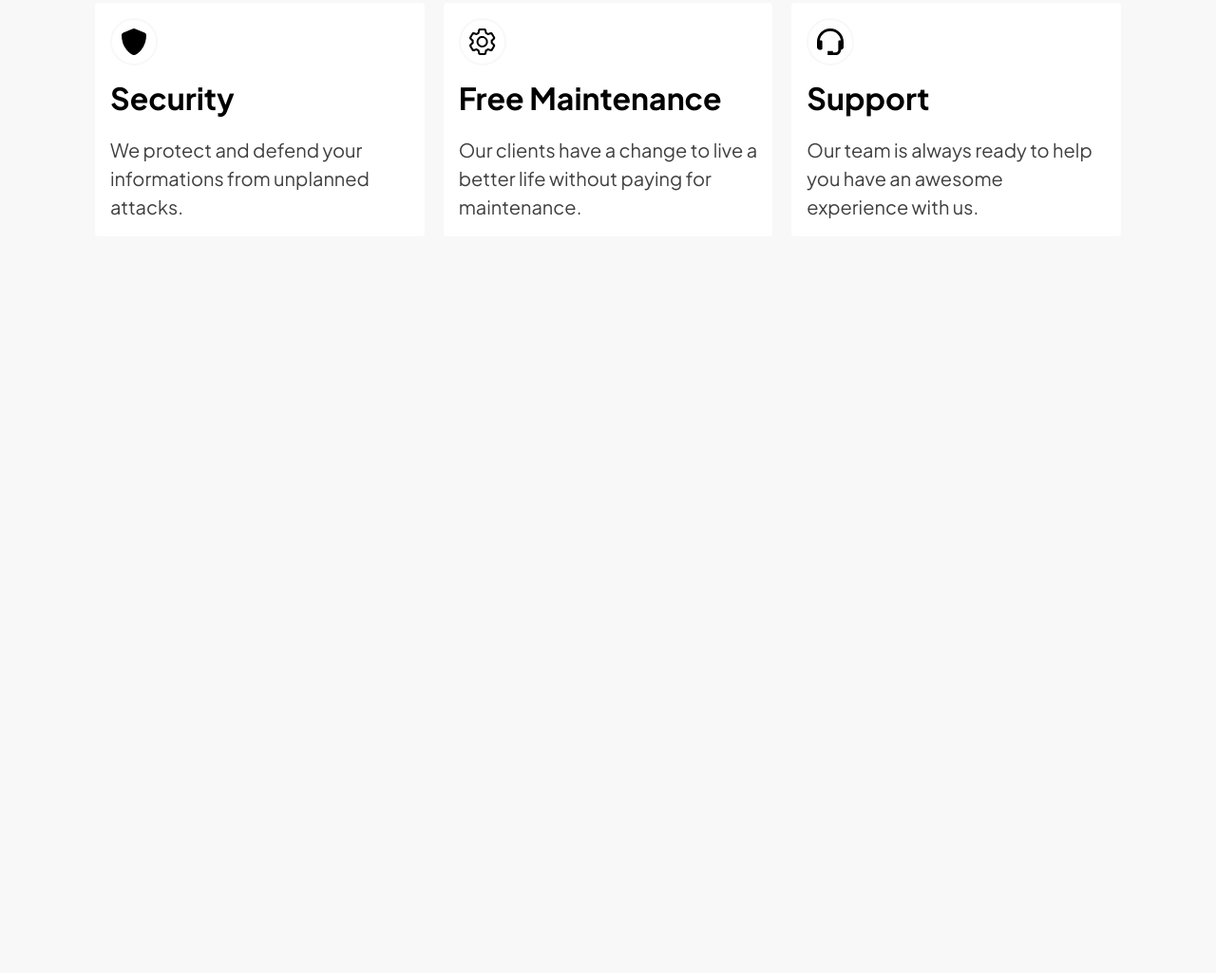
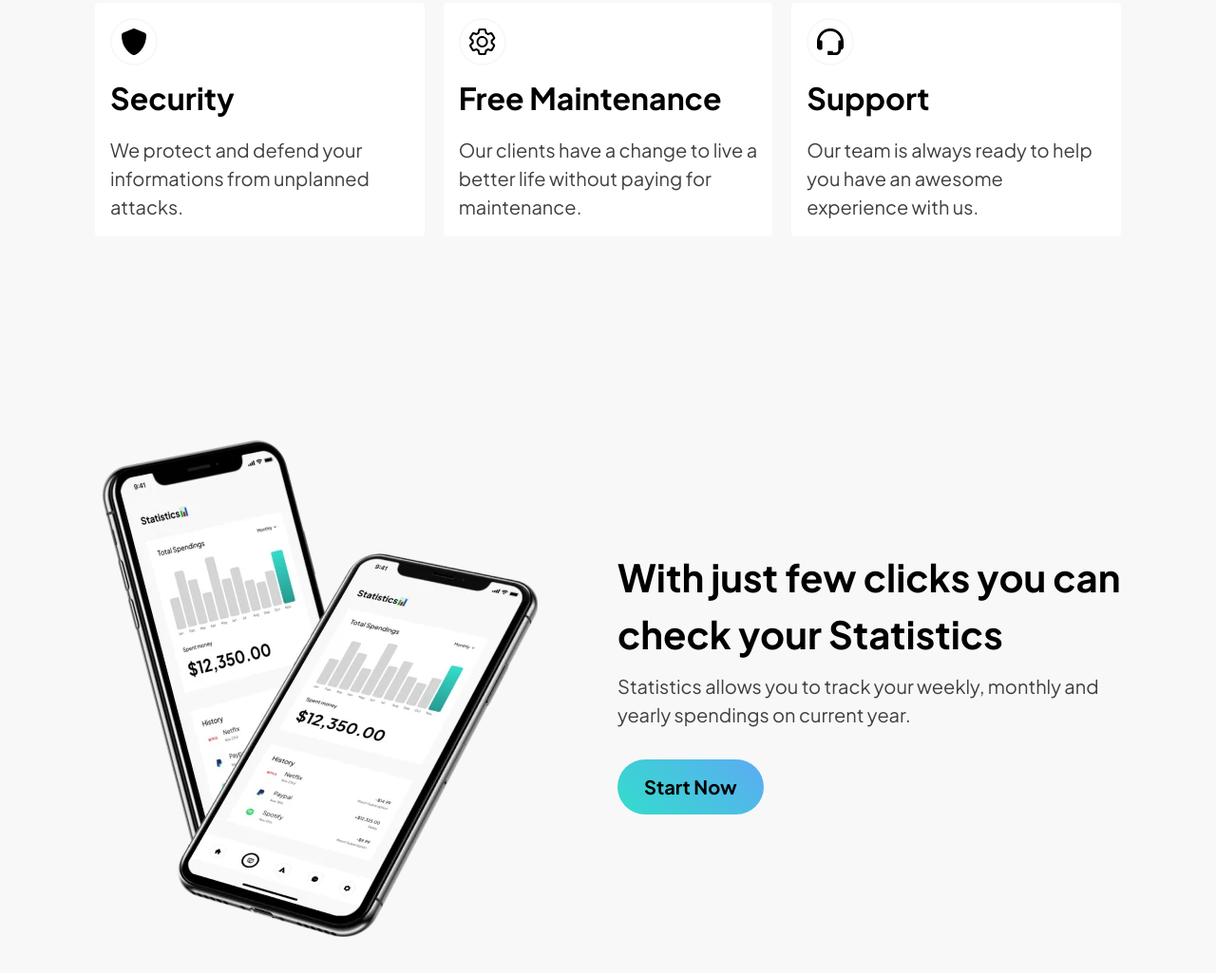
Before and after one commit to rveljko/aibank, a website: page src/index.html in a window 1280 px wide. Shown: the part 1833-2858 px from the top of the page at 95% size. Before the commit the page ends 2182 px from the top, so only its background shows below. Drawn offline with nearby package versions, Linux system fonts and the light colour scheme; files that its build step writes are made by us from their sources.

Commit message:
Statistics Section

```diff
--- a/src/index.html
+++ b/src/index.html
@@ -124,5 +124,24 @@
             </div>
         </div>
     </div>
+
+    <div class="statistics padding">
+        <div class="container">
+            <div class="statistics__content flex layout layout--reverse">
+                <div class="statistics__text">
+                    <h2 class="statistics__heading">With just few clicks you can check your Statistics</h2>
+                    <p class="statistics__description">Statistics allows you to track your weekly, monthly and yearly spendings on current year.</p>
+                    <a href="#" class="button">Start Now</a>
+                </div>
+                <div class="statistics__image">
+                    <picture>
+                        <source srcset="./images/iphones-statistics-screens-mockup.webp">
+                        <img src="./images/iphones-statistics-screens-mockup.png" alt="The statistics screen of the app on an iPhone mockup" class="statistics__picture">
+                    </picture>
+                </div>
+            </div>
+        </div>
+    </div>
+
 </body>
 </html>
--- a/src/sass/pages/_index.scss
+++ b/src/sass/pages/_index.scss
@@ -1,3 +1,4 @@
 @forward 'hero';
 @forward 'why-us';
 @forward 'services';
+@forward 'statistics';
--- /dev/null
+++ b/src/sass/pages/_statistics.scss
@@ -0,0 +1,10 @@
+@use '../abstracts/' as *;
+
+.statistics {
+    background-color: $background-color;
+    width: 100%;
+
+    &__image {
+        font-size: 0;
+    }
+}
```
